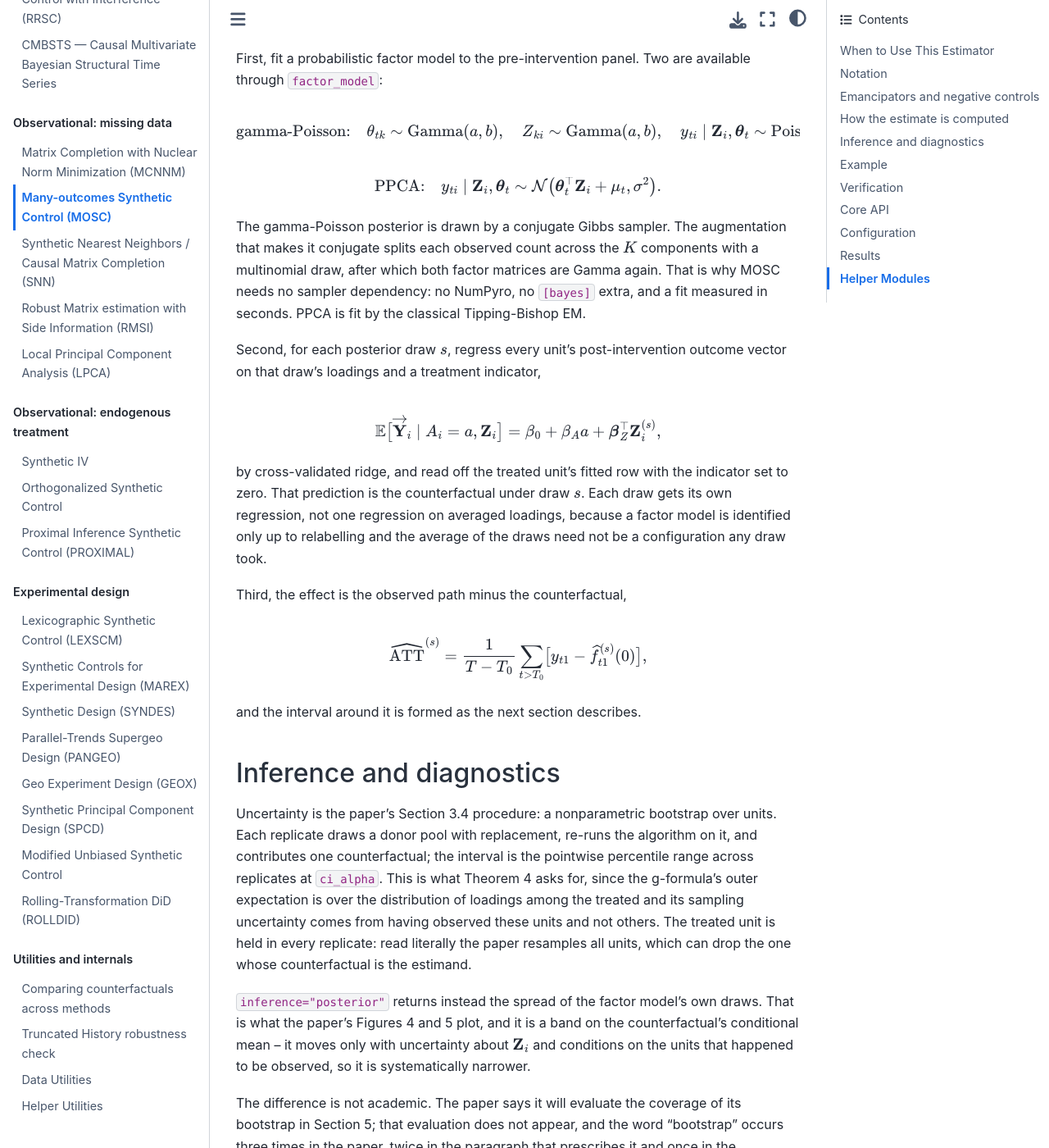
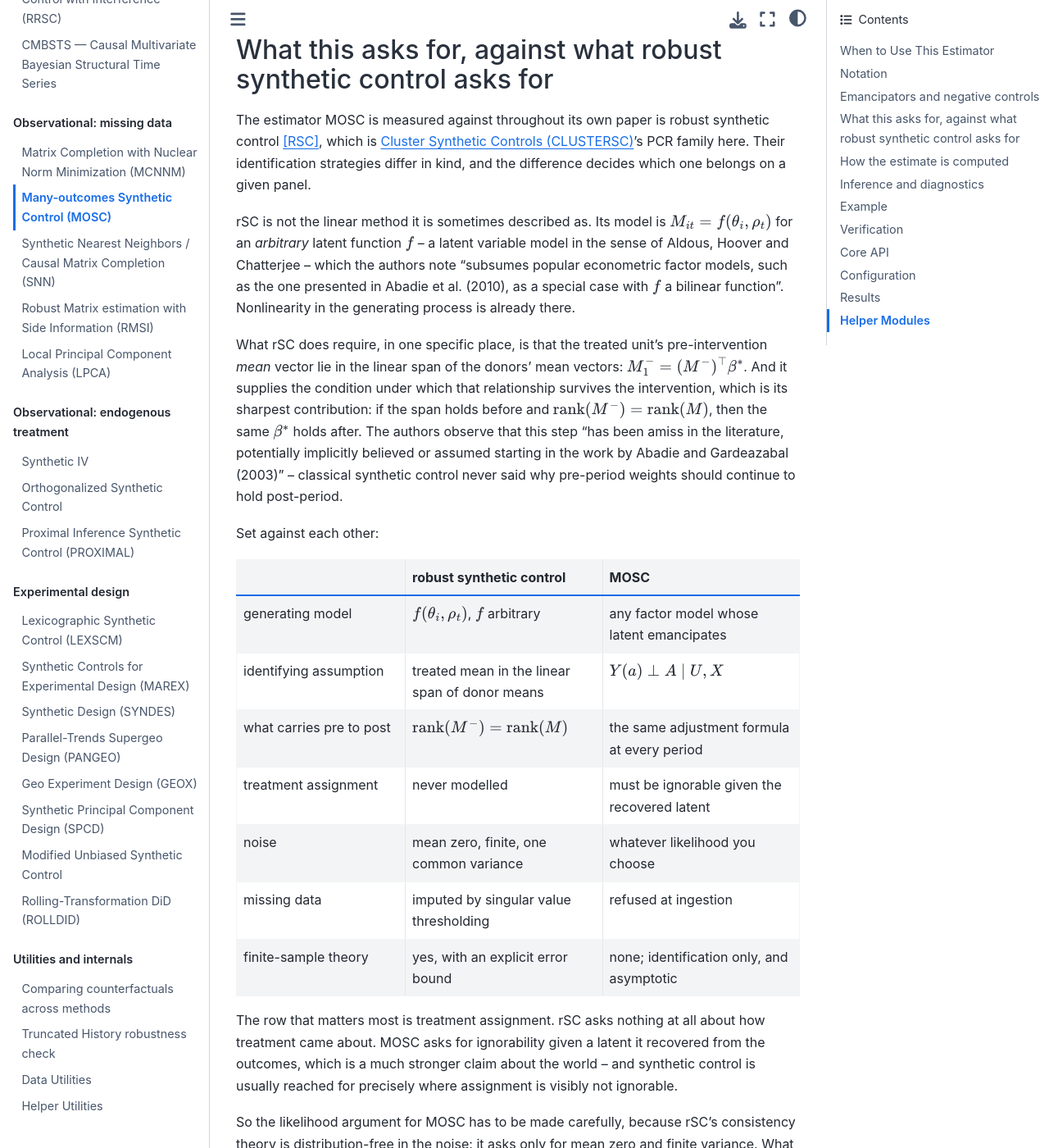
Before and after one commit to jgreathouse9/mlsynth, a Sphinx documentation site: the page built from docs/mosc.rst, in a window 1280 px wide and 1400 px high, scrolled down 3691 px. Shown: the whole window at 82% size. Built offline with Sphinx 7.4.7 and the Sphinx Book theme 1.1.4, drawn with Linux system fonts in a browser that asks for light colours; pages that are not in the unit, such as notebooks, are missing from menus; some of the changed text lies outside the part shown.

Commit message:
Say what MOSC asks for that robust synthetic control does not
The docs positioned MOSC against CSCM on counts, which is the wrong comparison.
The estimator a reader is choosing against is robust synthetic control -- what
MOSC's own paper benchmarks itself on throughout, and what CLUSTERSC's PCR
family is here -- and the choice between them is about assumptions, not about
flexibility.

Robust SC is not the linear method it gets described as. Amjad, Shah and Shen
posit M_it = f(theta_i, rho_t) for an arbitrary latent function, and say
themselves that this subsumes the Abadie factor model as the bilinear special
case. The linearity sits in one specific place: the treated unit's
pre-intervention mean vector must lie in the linear span of the donors'. And
their Theorem 6 supplies the condition under which that survives the
intervention -- equal rank between the pre-period block and the whole matrix --
a step they point out had been missing from the literature since Abadie and
Gardeazabal, who never said why pre-period weights should keep holding
afterwards.

Set against that, MOSC drops the span requirement and pays for it with
unconfoundedness given a latent recovered from the outcomes. Robust SC asks
nothing at all about how treatment was assigned; MOSC asks for ignorability, in
a literature usually applied where assignment is plainly not ignorable. Robust
SC also carries a finite-sample error bound and imputes missing cells, and MOSC
offers neither.

That also sharpens where the likelihood argument lands. Robust SC's consistency
theory is distribution-free in the noise, asking only for mean zero and finite
variance, so "it assumes Gaussian" is wrong. What it does assume is one common
noise variance across every unit and period, with its thresholding rule and its
rescaling of the panel both calibrated on that single number. A count panel has
no such number, since a Poisson variance equals its mean. That is the reason to
switch, and linearity is not.

The estimator page gains the comparison as a table with the practical reading,
the decision tree gains it in a paragraph, and the "do not use MOSC when" list
now names CLUSTERSC as the first thing to try.

Refs #535

Co-Authored-By: Claude Opus 5 <noreply@anthropic.com>
Claude-Session: https://claude.ai/code/session_012NL7XrbrABwVPg8Z3KvgLt

```diff
--- a/docs/mosc.rst
+++ b/docs/mosc.rst
@@ -63,6 +63,9 @@ Do not use MOSC when
 * A Gaussian likelihood is already appropriate and you want a posterior. Then
   :doc:`bfsc`, :doc:`mvbbsc` or :doc:`mtgp` do the same job with machinery built
   for that case.
+* Robust synthetic control will do. It asks strictly less of you, and the next
+  section says exactly what less. Reach for :doc:`clustersc` first and for MOSC
+  when the likelihood is what you cannot get right.
 
 Notation
 --------
@@ -156,6 +159,85 @@ positive probability under both treatment states. *Remark.* Unusually mild
 here. :math:`\mathbf{Z}_i` is estimated from pre-treatment outcomes alone and
 never touches the treatment assignment, so estimating it does not erode the
 overlap it needs.
+
+What this asks for, against what robust synthetic control asks for
+------------------------------------------------------------------
+
+The estimator MOSC is measured against throughout its own paper is robust
+synthetic control [RSC]_, which is :doc:`clustersc`'s PCR family here. Their
+identification strategies differ in kind, and the difference decides which one
+belongs on a given panel.
+
+rSC is not the linear method it is sometimes described as. Its model is
+:math:`M_{it} = f(\theta_i, \rho_t)` for an *arbitrary* latent function
+:math:`f` -- a latent variable model in the sense of Aldous, Hoover and
+Chatterjee -- which the authors note "subsumes popular econometric factor
+models, such as the one presented in Abadie et al. (2010), as a special case
+with :math:`f` a bilinear function". Nonlinearity in the generating process is
+already there.
+
+What rSC does require, in one specific place, is that the treated unit's
+pre-intervention *mean* vector lie in the linear span of the donors' mean
+vectors: :math:`M^{-}_1 = (M^{-})^{\top} \beta^{*}`. And it supplies the
+condition under which that relationship survives the intervention, which is its
+sharpest contribution: if the span holds before and
+:math:`\mathrm{rank}(M^{-}) = \mathrm{rank}(M)`, then the same
+:math:`\beta^{*}` holds after. The authors observe that this step "has been
+amiss in the literature, potentially implicitly believed or assumed starting in
+the work by Abadie and Gardeazabal (2003)" -- classical synthetic control never
+said why pre-period weights should continue to hold post-period.
+
+Set against each other:
+
+.. list-table::
+   :header-rows: 1
+   :widths: 30 35 35
+
+   * -
+     - robust synthetic control
+     - MOSC
+   * - generating model
+     - :math:`f(\theta_i, \rho_t)`, :math:`f` arbitrary
+     - any factor model whose latent emancipates
+   * - identifying assumption
+     - treated mean in the linear span of donor means
+     - :math:`Y(a) \perp A \mid U, X`
+   * - what carries pre to post
+     - :math:`\mathrm{rank}(M^{-}) = \mathrm{rank}(M)`
+     - the same adjustment formula at every period
+   * - treatment assignment
+     - never modelled
+     - must be ignorable given the recovered latent
+   * - noise
+     - mean zero, finite, one common variance
+     - whatever likelihood you choose
+   * - missing data
+     - imputed by singular value thresholding
+     - refused at ingestion
+   * - finite-sample theory
+     - yes, with an explicit error bound
+     - none; identification only, and asymptotic
+
+The row that matters most is treatment assignment. rSC asks nothing at all about
+how treatment came about. MOSC asks for ignorability given a latent it recovered
+from the outcomes, which is a much stronger claim about the world -- and
+synthetic control is usually reached for precisely where assignment is visibly
+not ignorable.
+
+So the likelihood argument for MOSC has to be made carefully, because rSC's
+consistency theory is distribution-free in the noise: it asks only for mean zero
+and finite variance. What it does assume is a single noise variance
+:math:`\sigma^2` shared by every unit and period, and its thresholding rule and
+its rescaling of the panel to :math:`[-1, 1]` are both calibrated on that one
+number. A count panel has no such number, since a Poisson variance equals its
+mean. That, and not linearity, is where a count outcome breaks rSC.
+
+The practical reading. If the span-and-rank story is credible -- and on a panel
+of similar units it usually is -- rSC asks less, carries an error bound, and
+handles missing cells, so reach for :doc:`clustersc`. Reach for MOSC when the
+outcome's distribution is the thing going wrong. And run the placebo check under
+either: fit the method to a unit you know was untreated and see whether it finds
+an effect.
 
 How the estimate is computed
 ----------------------------
@@ -366,6 +448,9 @@ term.
 .. [MOSC] Wang, Y., Schein, A., Shou, J., & Blei, D. M.
    *A Many-outcomes Perspective on the Synthetic Control Method.*
 
+.. [RSC] Amjad, M., Shah, D., & Shen, D. (2018). *Robust Synthetic Control.*
+   Journal of Machine Learning Research 19(22), 1-51.
+
 Core API
 --------
 
```
Also changed, not shown: docs/choose.rst (+15 -1 lines).
